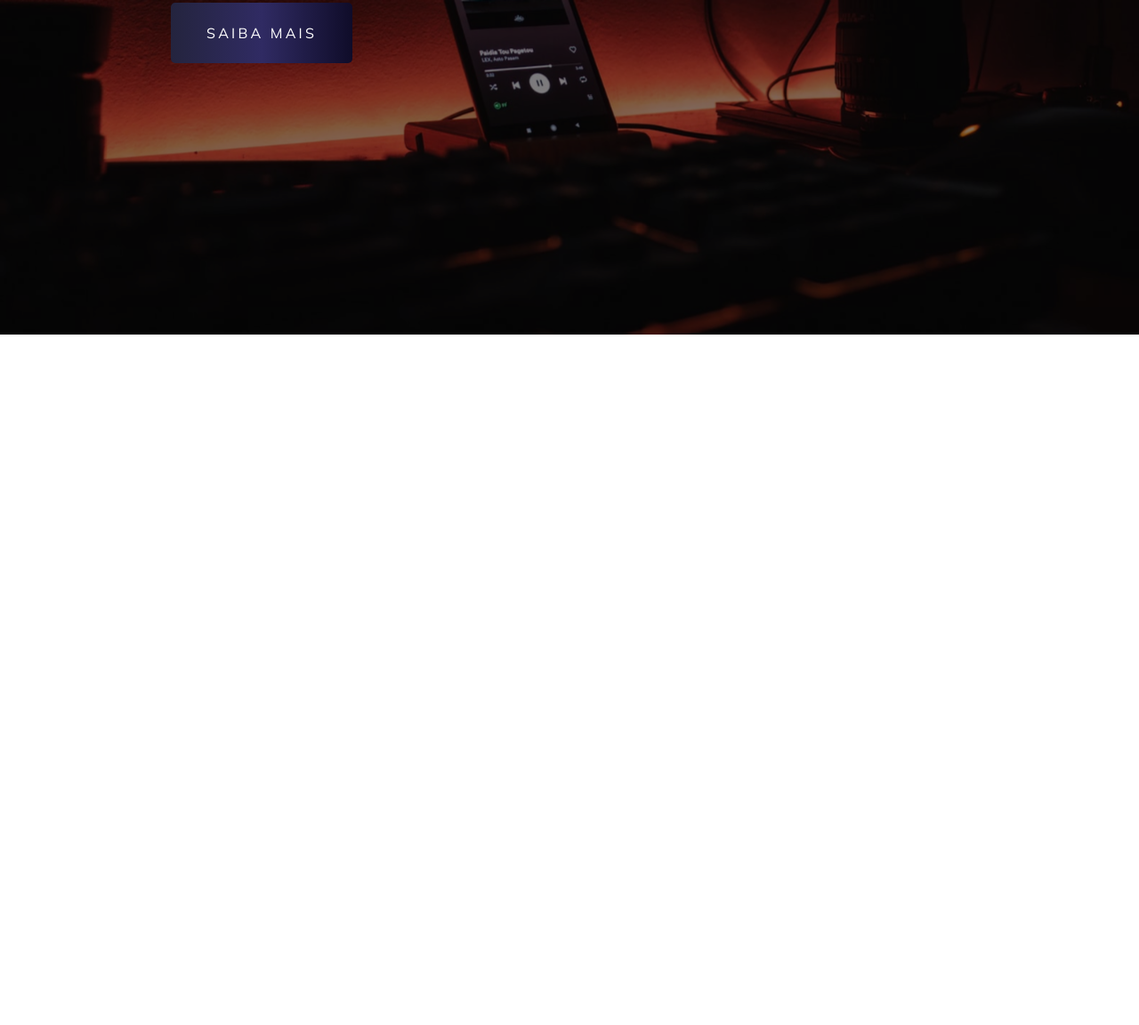
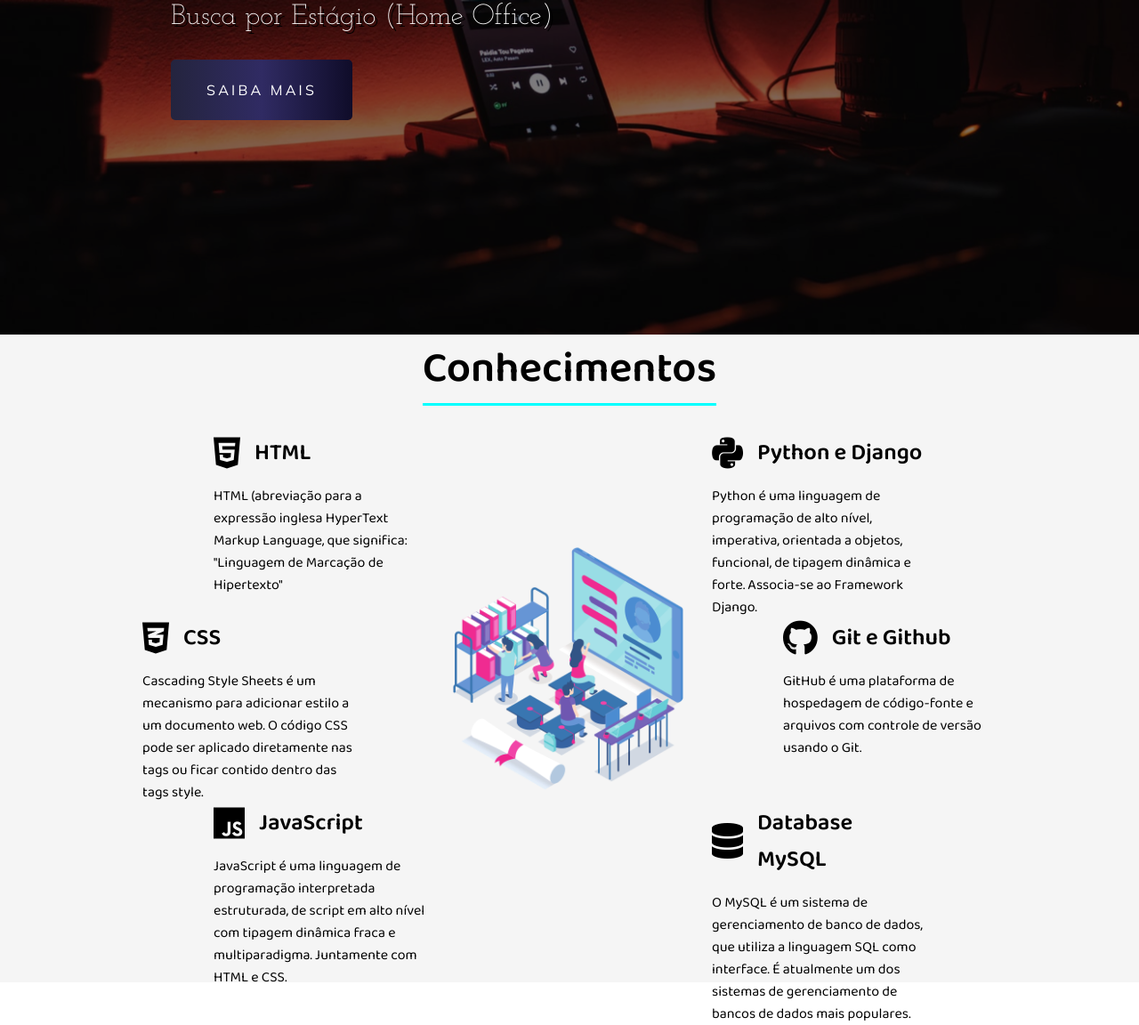
Before and after one commit to rafa-souza-dev/projeto_Front-end, a plain HTML site: page index.html in a window 1280 px wide. Shown: the part 424-1576 px from the top of the page at 89% size. Before the commit the page ends 800 px from the top, so only its background shows below. Drawn offline with Linux system fonts and the light colour scheme.

Commit message:
parte de conhecimentos criada

```diff
--- a/index.html
+++ b/index.html
@@ -27,24 +27,108 @@
                 <div class="banner">
                     <h1>Rafael José</h1>
                     <p>Programador Júnior</p>
+                    <p>Busca por Estágio (Home Office)</p>
                     <button>Saiba mais</button>
                 </div>
             </header>
 
-            <div class="sidebar">
+            <aside class="sidebar">
                 <nav>
                     <ul class="menu">
                         <li class="menu-item"><a href="#" class="menu-link">Home</a></li>
                         <li class="menu-item"><a href="#" class="menu-link">Conhecimento</a></li>
-                        <li class="menu-item"><a href="#" class="menu-link">Projetos</a></li>
-                        <li class="menu-item"><a href="#" class="menu-link">Contato</a></li>
+                        <li class="menu-item"><a href="#" class="menu-link">Contrate</a></li>
                     </ul>
                 </nav>
                 <div class="social-media">
-                    <a href="#"><i class="fab fa-github"></i></a>
-                    <a href="#"><i class="fab fa-instagram"></i></a>
+                    <a href="https://github.com/Rafael-Jose/"><i class="fab fa-github"></i></a>
+                    <a href="https://www.instagram.com/rafael.jose_/"><i class="fab fa-instagram"></i></a>
                 </div>
-            </div>
+            </aside>
+
+            <section class="sessao-conhecimentos">
+                <div class="sessao-header">
+                    <h1>Conhecimentos</h1>
+                </div>
+                <div class="conhecimentos">
+                    <div class="conhecimento">
+                        <div class="conhecimento-header">
+                            <i class="fab fa-html5"></i>
+                            <h3>HTML</h3>
+                        </div>
+                        <div class="conhecimento-text">
+                            <p>HTML (abreviação para a expressão inglesa HyperText Markup Language,
+                                 que significa: "Linguagem de Marcação de Hipertexto"</p>
+                        </div>
+                    </div>
+                    <div class="conhecimento">
+                        <div class="conhecimento-header">
+                            <i class="fab fa-css3-alt"></i>
+                            <h3>CSS</h3>
+                        </div>
+                        <div class="conhecimento-text">
+                            <p>Cascading Style Sheets é um mecanismo para adicionar estilo a
+                                um documento web. O código CSS pode ser aplicado
+                                diretamente nas tags ou ficar contido dentro das tags style.</p>
+                        </div>
+                    </div>
+                    <div class="conhecimento">
+                        <div class="conhecimento-header">
+                            <i class="fab fa-js"></i>
+                            <h3>JavaScript</h3>
+                        </div>
+                        <div class="conhecimento-text">
+                            <p>JavaScript é uma linguagem de programação interpretada estruturada,
+                                de script em alto nível com tipagem dinâmica fraca e multiparadigma.
+                                Juntamente com HTML e CSS.</p>
+                        </div>
+                    </div>
+                    <div class="conhecimento">
+                        <div class="conhecimento-header">
+                            <i class="fab fa-github"></i>
+                            <h3>Git e Github</h3>
+                        </div>
+                        <div class="conhecimento-text">
+                            <p>GitHub é uma plataforma de hospedagem de código-fonte e arquivos com controle de versão usando o Git.</p>
+                        </div>
+                    </div>
+                    <div class="conhecimento">
+                        <div class="conhecimento-header">
+                            <i class="fab fa-python"></i>
+                            <h3>Python e Django</h3>
+                        </div>
+                        <div class="conhecimento-text">
+                            <p>Python é uma linguagem de programação de alto nível, imperativa,
+                                orientada a objetos,
+                                 funcional, de tipagem dinâmica e forte.
+                                 Associa-se ao Framework Django.</p>
+                        </div>
+                    </div>
+                    <div class="conhecimento">
+                        <div class="conhecimento-header">
+                            <i class="fas fa-database"></i>
+                            <h3>Database MySQL</h3>
+                        </div>
+                        <div class="conhecimento-text">
+                            <p>O MySQL é um sistema de gerenciamento de banco de dados, que utiliza a
+                                linguagem SQL como interface.
+                                 É atualmente um dos sistemas de gerenciamento de bancos de
+                                  dados mais populares.</p>
+                        </div>
+                    </div>
+                    <div class="conhecimentos-img-wrapper">
+                        <img src="img/conhecimentos.png" alt="">
+                    </div>
+                </div>
+            </section>
+            <section class="sessao-contato">
+                <div class="contato-wrapper">
+                    <div class="contato-left">
+                    </div>
+                    <div class="contato-right">
+                    </div>
+                </div>
+            </section>
         </div>
     </body>
 
--- a/style.css
+++ b/style.css
@@ -198,3 +198,88 @@ header{
 .banner button:hover{
     opacity: 0.8;
 }
+
+.conhecimentos{
+    display: grid;
+    grid-template-columns: repeat(16,1fr);
+    grid-template-rows: repeat(6,6rem);
+    row-gap: 0.5rem;
+}
+
+.conhecimento:nth-child(1){
+    grid-column: 4 / 7;
+    grid-row: 1 / 3;
+}
+
+.conhecimento:nth-child(2){
+    grid-column: 3 / 6;
+    grid-row: 3 / 5;
+}
+
+.conhecimento:nth-child(3){
+    grid-column: 4 / 7;
+    grid-row: 5 / -1;
+}
+
+.conhecimento:nth-child(4){
+    grid-column: 12 / 15;
+    grid-row: 3 / 5;
+}
+
+.conhecimento:nth-child(5){
+    grid-column: 11 / 14;
+    grid-row: 1 / 3;
+}
+
+.conhecimento:nth-child(6){
+    grid-column: 11 / 14;
+    grid-row: 5 / -1;
+}
+
+.conhecimento-header{
+    display: flex;
+    align-items: center;
+}
+
+.conhecimento-header i{
+    font-size: 2.5rem;
+}
+
+.conhecimento-header h3{
+    font-family: "Baloo 2", serif;
+    font-size: 1.6em;
+    padding-left: 1rem;
+}
+
+.conhecimento-text{
+    font-family: "Baloo 2", serif;
+    margin-top: 1rem;
+}
+
+.sessao-header{
+    display: flex   ;
+    justify-content: center;
+    align-items: center;
+}
+
+.sessao-conhecimentos{
+    background-color: #f5f5f5;
+}
+
+.sessao-header h1{
+    font-family: "Baloo 2", serif;
+    font-size: 3rem;
+    border-bottom: solid 3px aqua;
+    margin-bottom: 2rem;
+}
+
+.conhecimentos-img-wrapper{
+    grid-column: 7 / 11;
+    grid-row: 2 / 6;
+    width: 100%;
+}
+
+.conhecimentos-img-wrapper img{
+    object-fit: cover;
+    width: 100%;
+}
```
Also changed, not shown: img/conhecimentos.png (added).
